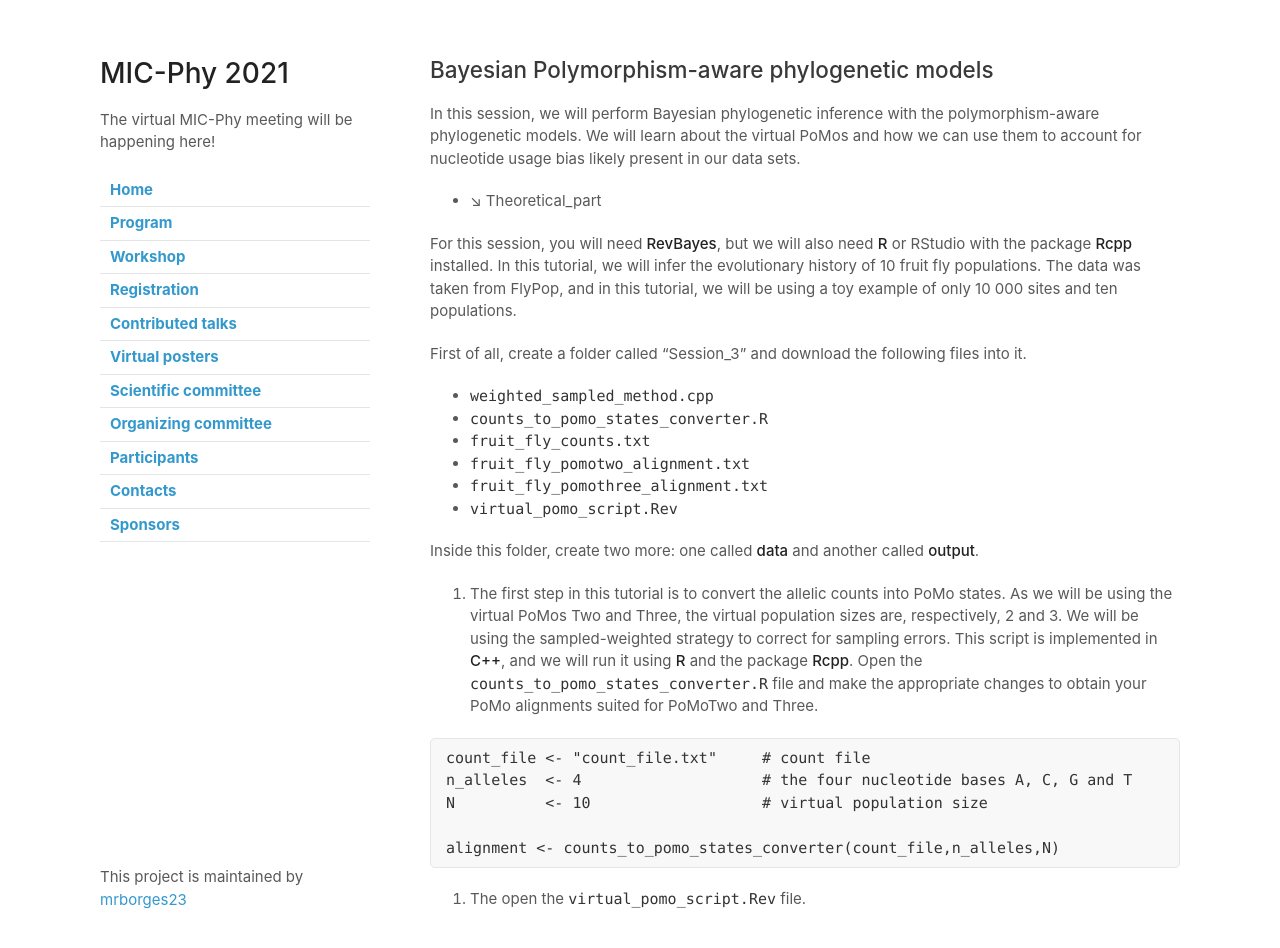
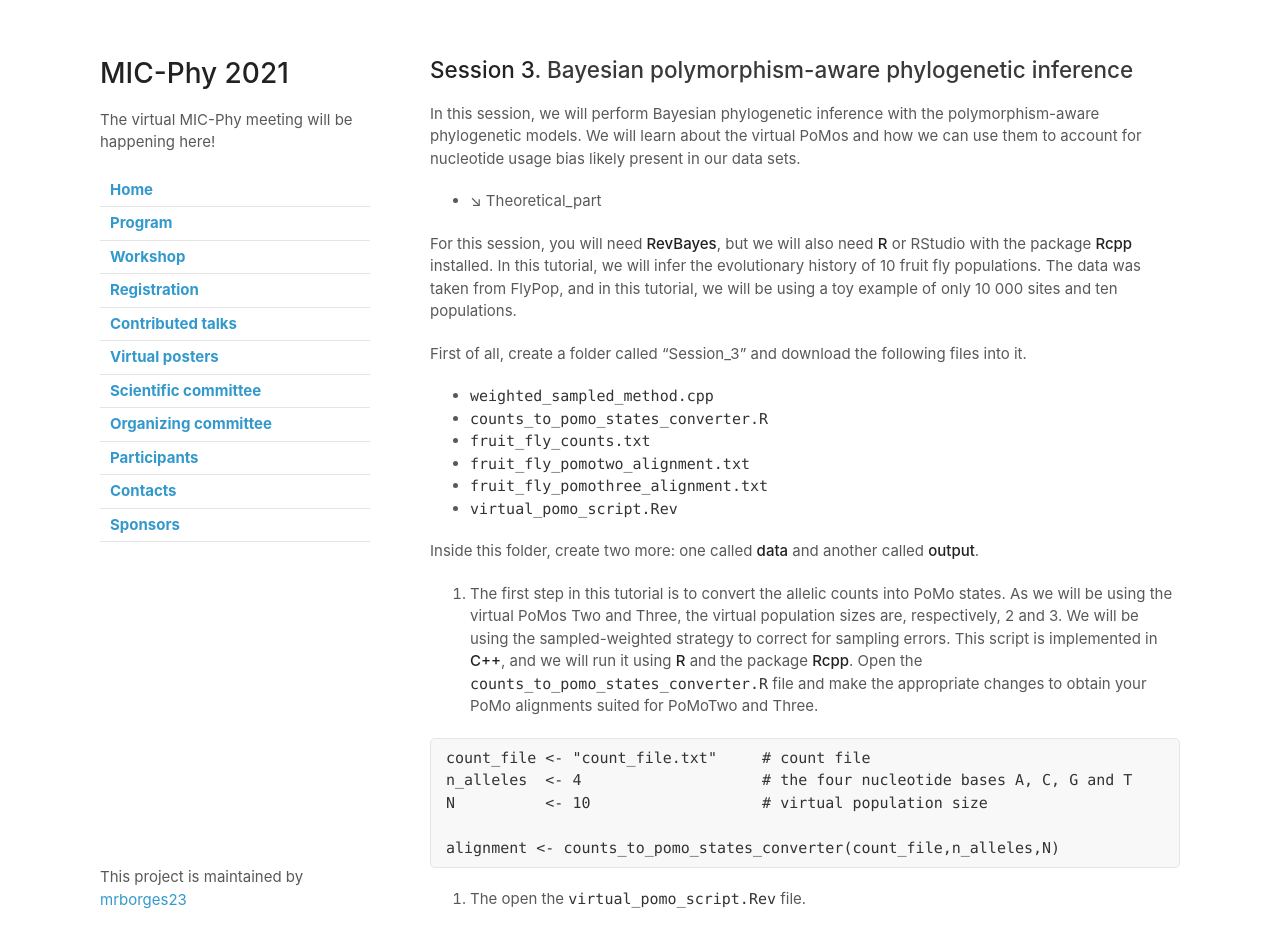
Before and after one commit to mrborges23/micphy2021, a Jekyll site: the page built from session3.md, in a window 1280 px wide and 981 px high. Shown: the top 948 px of the window. Built offline with Jekyll 4.4.1, drawn with Linux system fonts in a browser that asks for light colours; our own code applies the rules of GitHub Pages for plain Markdown files.

Commit message:
session3

```diff
--- a/session3.md
+++ b/session3.md
@@ -1,4 +1,4 @@
-## Bayesian Polymorphism-aware phylogenetic models
+## **Session 3**. Bayesian polymorphism-aware phylogenetic inference
 
 In this session, we will perform Bayesian phylogenetic inference with the polymorphism-aware phylogenetic models. We will learn about the virtual PoMos and how we can use them to account for nucleotide usage bias likely present in our data sets.
 
```
Also changed, not shown: workshop.md (+1 -1 lines).
